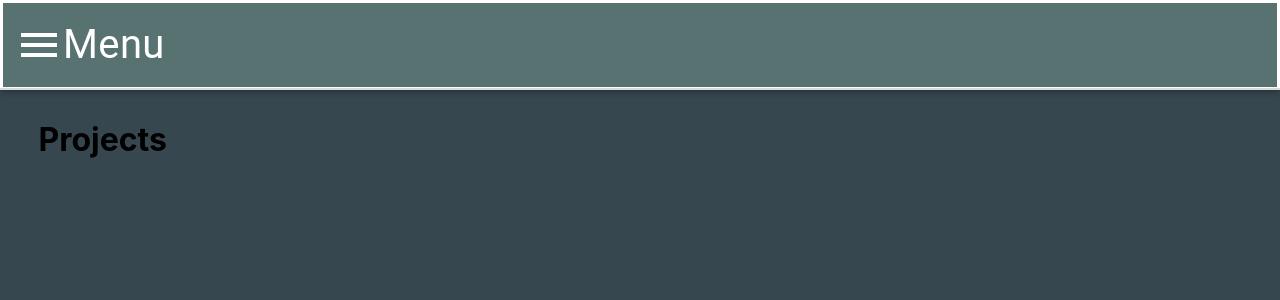
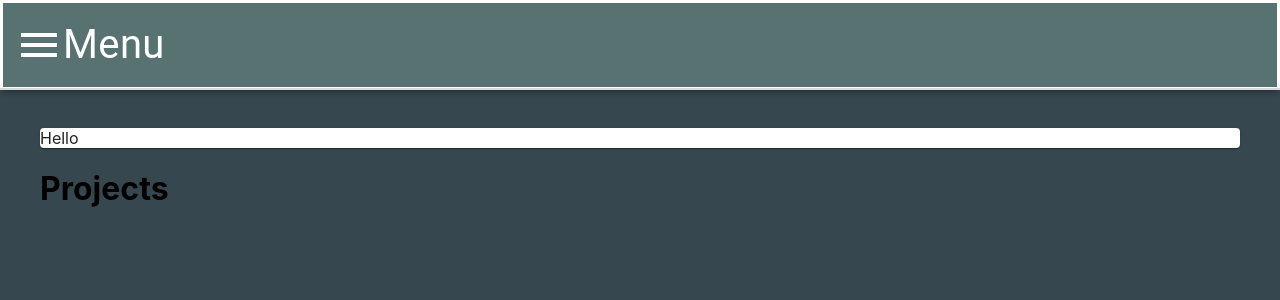
Before and after one commit to k-westbrook/katie-personal-site, a React (Create React App) app: page /projects in a window 1280 px wide. Shown: the top 300 px of the page. Built offline with nearby package versions, Linux system fonts and the light colour scheme.

Commit message:
added paper

```diff
--- a/src/Projects.js
+++ b/src/Projects.js
@@ -1,13 +1,13 @@
 import React, { Component } from 'react';
 import { withStyles } from '@material-ui/core/styles';
 import { sizing, border } from '@material-ui/system';
+import Paper from '@material-ui/core/Paper';
 
 const styles =
 {
-  title: {
+  projectPageContainer: {
     marginTop: "11vh",
-    paddingTop: "4vh",
-    paddingLeft: "3vw"
+    padding: '5vh'
   }
 
 }
@@ -21,8 +21,12 @@ class Projects extends Component {
   render() {
     const { classes } = this.props;
     return (
-      <div>
-        <h1 className={classes.title}>
+      <div className={classes.projectPageContainer}>
+        <div>
+          <Paper>Hello</Paper>
+
+        </div>
+        <h1>
           Projects
         </h1>
       </div>
```
